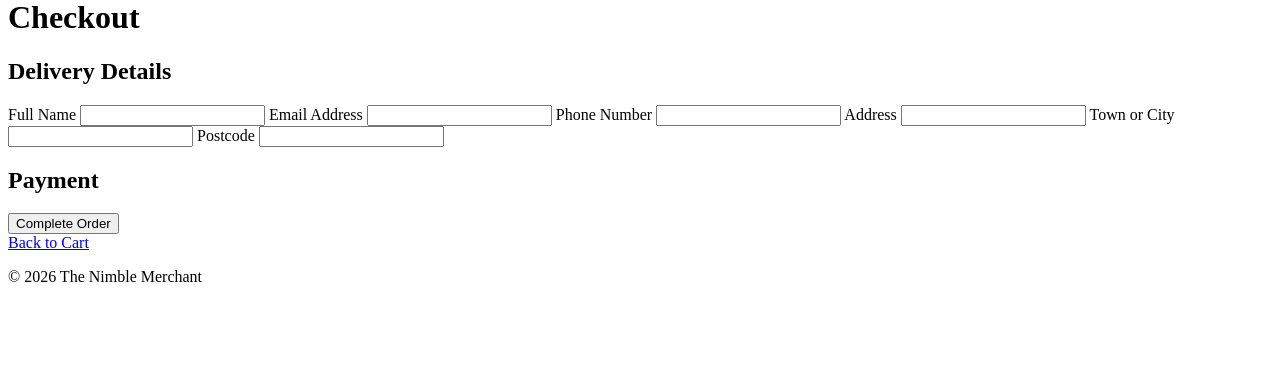
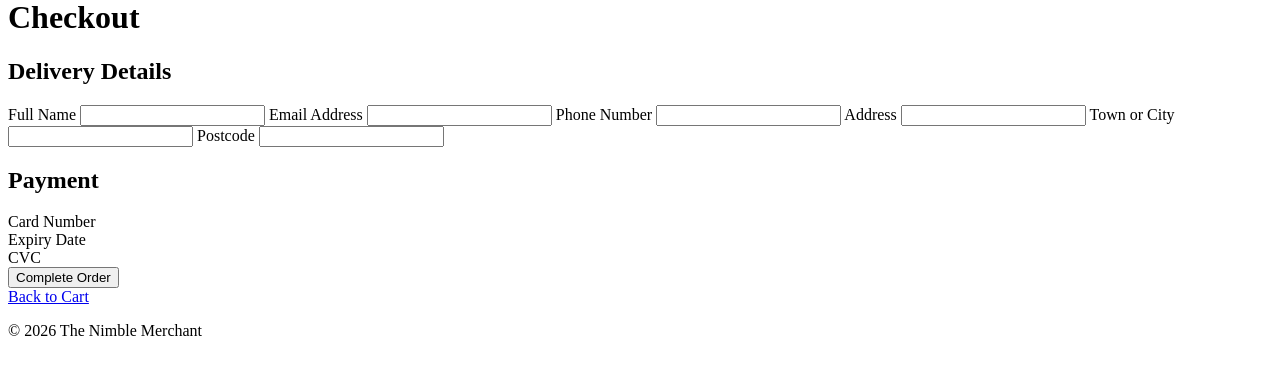
Before and after one commit to Luke-Smith92/TheNimbleMerchant, a Django app: template checkout/templates/checkout/checkout.html in a window 1280 px wide. Shown: the part 120-495 px from the top of the page. Run offline with Django 5.2, Linux system fonts and the light colour scheme; the template is opened without the code that fills it, so the values that code supplies are empty; some libraries are stand-ins or nearby versions.

Commit message:
Implement Stripe payment processing and order submission

```diff
--- a/checkout/templates/checkout/checkout.html
+++ b/checkout/templates/checkout/checkout.html
@@ -28,7 +28,21 @@
     <input type="text" name="postcode" id="postcode" required>
 
     <h2>Payment</h2>
-    <div id="card-element"></div>
+    <div>
+    <label>Card Number</label>
+    <div id="card-number"></div>
+</div>
+
+<div>
+    <label>Expiry Date</label>
+    <div id="card-expiry"></div>
+</div>
+
+<div>
+    <label>CVC</label>
+    <div id="card-cvc"></div>
+</div>
+
 <div id="card-errors" role="alert"></div>
 
     <button id="submit-button" type="submit">Complete Order</button>
@@ -46,8 +60,12 @@
 
    const stripe = Stripe(stripePublicKey);
    const elements = stripe.elements();
-    const card = elements.create('card');
-    card.mount('#card-element');
+   const cardNumber = elements.create('cardNumber');
+   cardNumber.mount('#card-number');
+   const cardExpiry = elements.create('cardExpiry');
+   cardExpiry.mount('#card-expiry');
+   const cardCvc = elements.create('cardCvc');
+   cardCvc.mount('#card-cvc');
 
    const form = document.getElementById('payment-form');
    const errorDiv = document.getElementById('card-errors');
@@ -57,7 +75,7 @@
 
         const result = await stripe.confirmCardPayment(clientSecret, {
             payment_method: {
-                card: card,
+                card: cardNumber,
             }
         });
 
@@ -66,6 +84,8 @@
         } else {
             if (result.paymentIntent.status === 'succeeded') {
                 form.submit();
+               console.log(result.error);
+               errorDiv.textContent = result.error.message
             }
         }
     });
```
Lines whose indentation alone changed are shown as unchanged.
